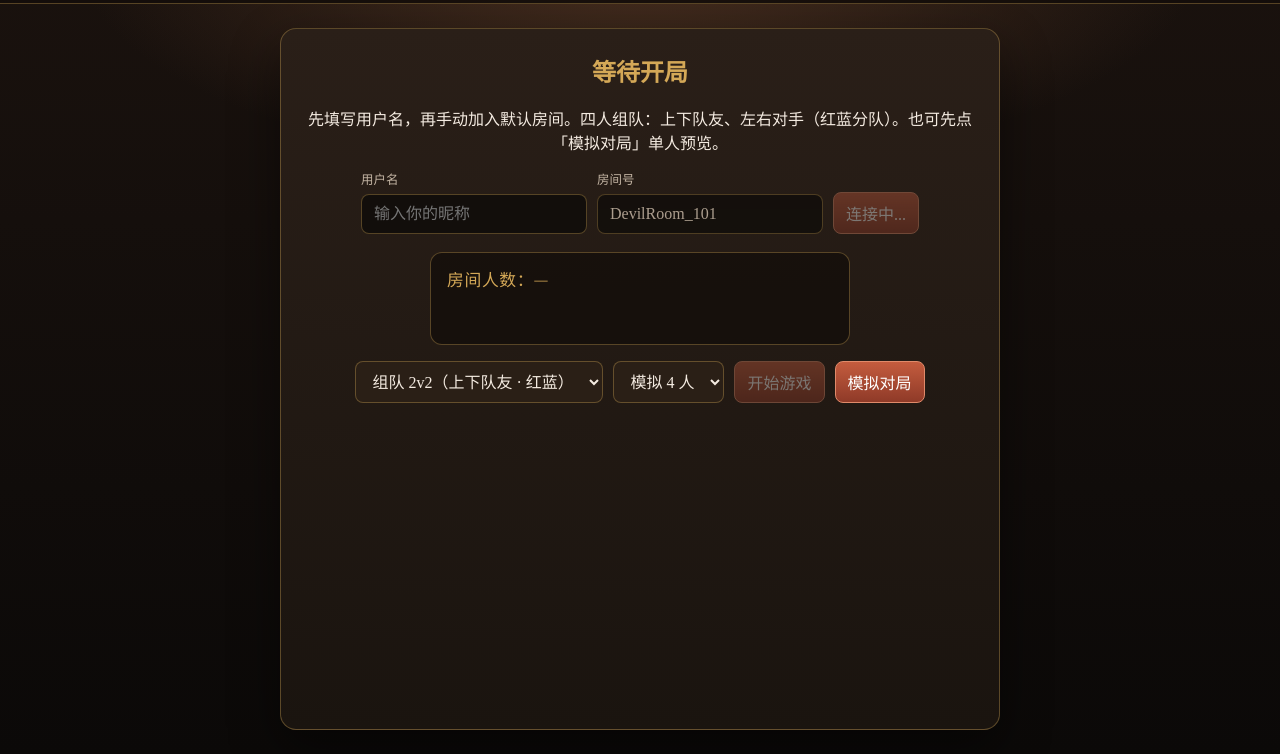
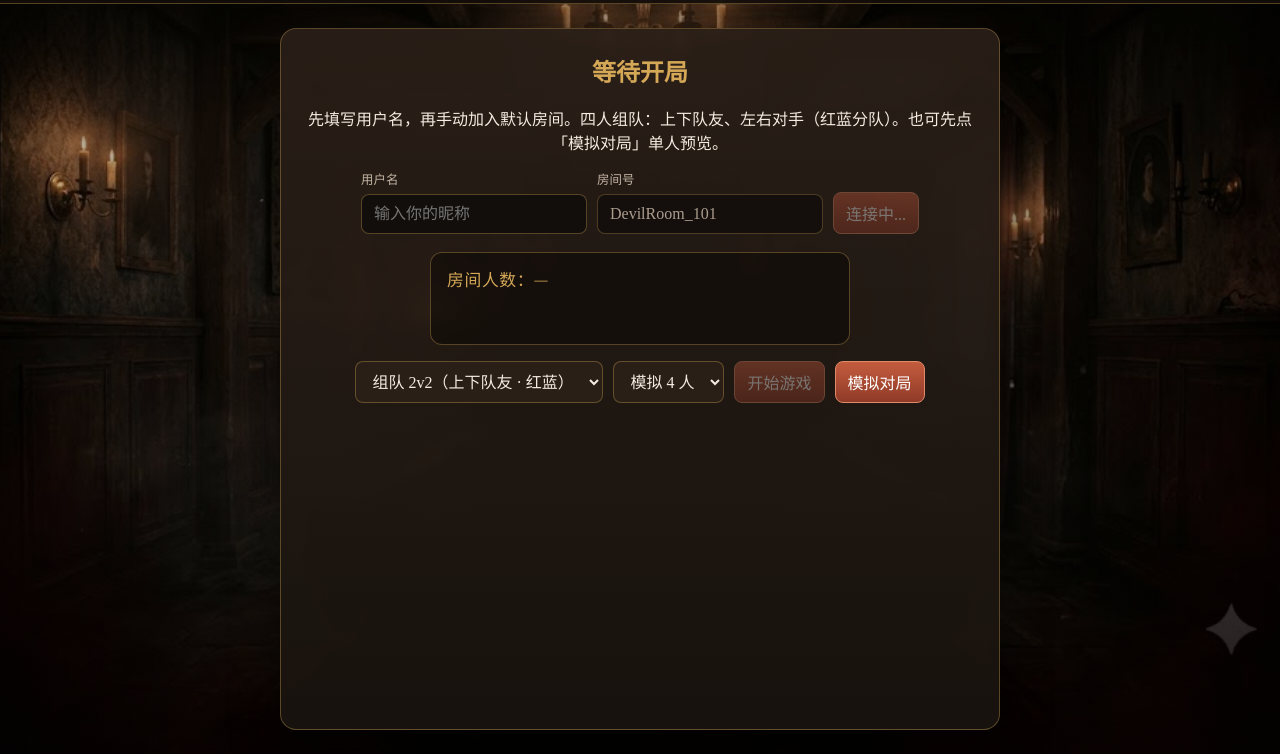
Before and after one commit to zhangchengyuan0217/devil-roulette, a website: page index.html in a window 1280 px wide. Shown: the part 46-800 px from the top of the page. Drawn offline with Linux system fonts and the light colour scheme.

Commit message:
feat: 添加背景图片并优化样式

```diff
--- a/css/style.css
+++ b/css/style.css
@@ -9,14 +9,24 @@
   --gold: #d4a857;
   --blood: #b83a32;
   --line: rgba(212, 168, 87, 0.35);
+  --bg-void: #080605;
   --font-ui: "Noto Serif SC", "Songti SC", serif;
   --font-display: "Cinzel", "Noto Serif SC", serif;
   /* 手牌预览：大图在独立层（炉石式），手牌本身只轻微抬起 */
   --hand-preview-w: 200px;
   --hand-preview-h: 280px;
+  --bg-image: url("../assets/background/background.jpg");
 }
 
 * { box-sizing: border-box; }
+
+html {
+  margin: 0;
+  width: 100%;
+  height: 100%;
+  height: 100dvh;
+  background: var(--bg-void);
+}
 
 html, body {
   margin: 0;
@@ -26,14 +36,44 @@ html, body {
   overflow: hidden;
   font-family: var(--font-ui);
   color: var(--ink);
+}
+
+body {
+  display: flex;
+  flex-direction: column;
+  position: relative;
+  isolation: isolate;
+  background-color: var(--bg-void);
+  background-image: var(--bg-image);
+  background-size: cover;
+  background-position: center center;
+  background-repeat: no-repeat;
+  background-attachment: fixed;
+}
+
+@media (max-width: 960px) {
+  body {
+    /* iOS/部分移动端 fixed 背景易抖动，改为随文档 */
+    background-attachment: scroll;
+  }
+}
+
+/* 压暗中心、加重四角，保证牌桌/手牌可读，不与背景台面抢戏 */
+body::before {
+  content: "";
+  position: fixed;
+  inset: 0;
+  z-index: 0;
+  pointer-events: none;
   background:
-    radial-gradient(ellipse 80% 50% at 50% 0%, #4a3020 0%, transparent 55%),
-    linear-gradient(180deg, #1a120e, #0b0908);
-}
-
-body {
-  display: flex;
-  flex-direction: column;
+    radial-gradient(ellipse 70% 55% at 50% 42%, rgba(6, 4, 3, 0.55) 0%, transparent 70%),
+    radial-gradient(ellipse 120% 100% at 50% 50%, transparent 38%, rgba(0, 0, 0, 0.72) 100%),
+    linear-gradient(180deg, rgba(8, 6, 4, 0.35) 0%, rgba(8, 6, 4, 0.15) 40%, rgba(4, 3, 2, 0.55) 100%);
+}
+
+body > * {
+  position: relative;
+  z-index: 1;
 }
 
 body.phase-ended {
@@ -139,11 +179,12 @@ button.primary {
   margin: 24px auto;
   padding: 24px;
   text-align: center;
-  background: linear-gradient(180deg, #2a1f18, #1a140f);
+  background: linear-gradient(180deg, rgba(42, 31, 24, 0.92), rgba(26, 20, 15, 0.9));
   border: 1px solid var(--line);
   border-radius: 16px;
   box-shadow: 0 20px 50px rgba(0,0,0,0.45);
   overflow: auto;
+  backdrop-filter: blur(6px);
 }
 
 .lobby-actions {
```
Also changed, not shown: assets/background/background.jpg (added).
